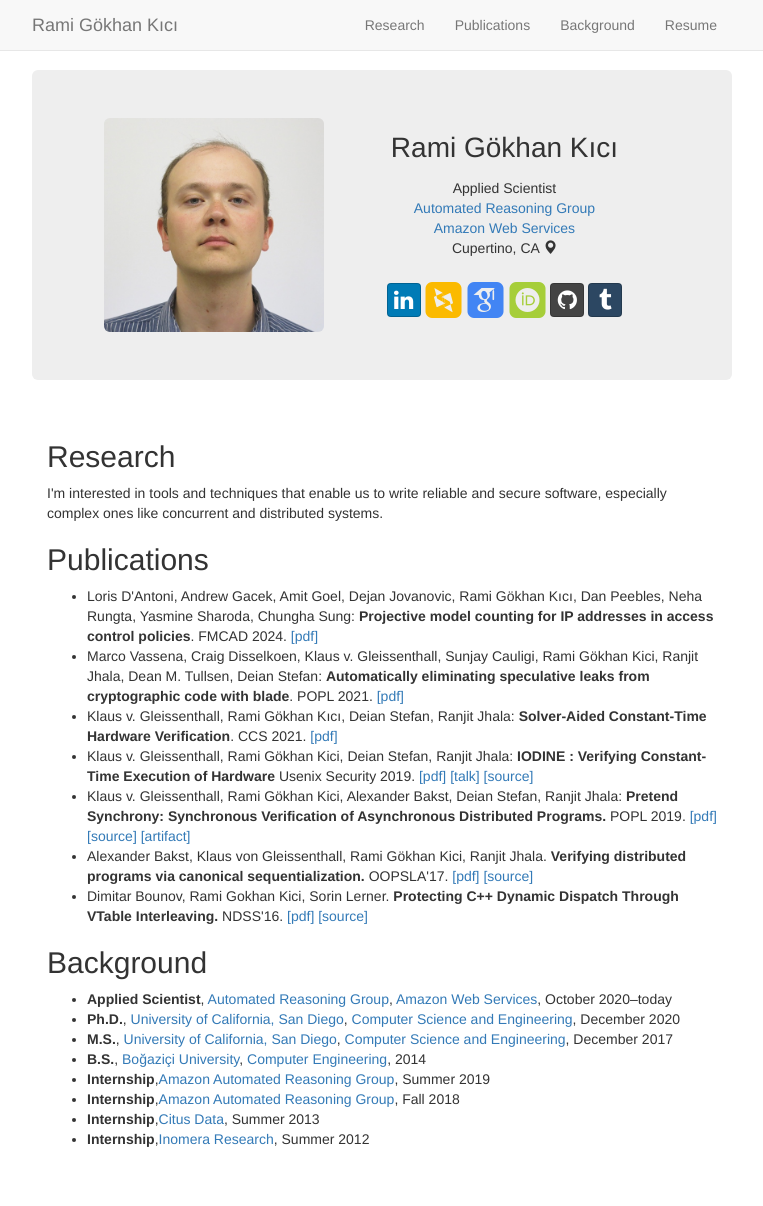
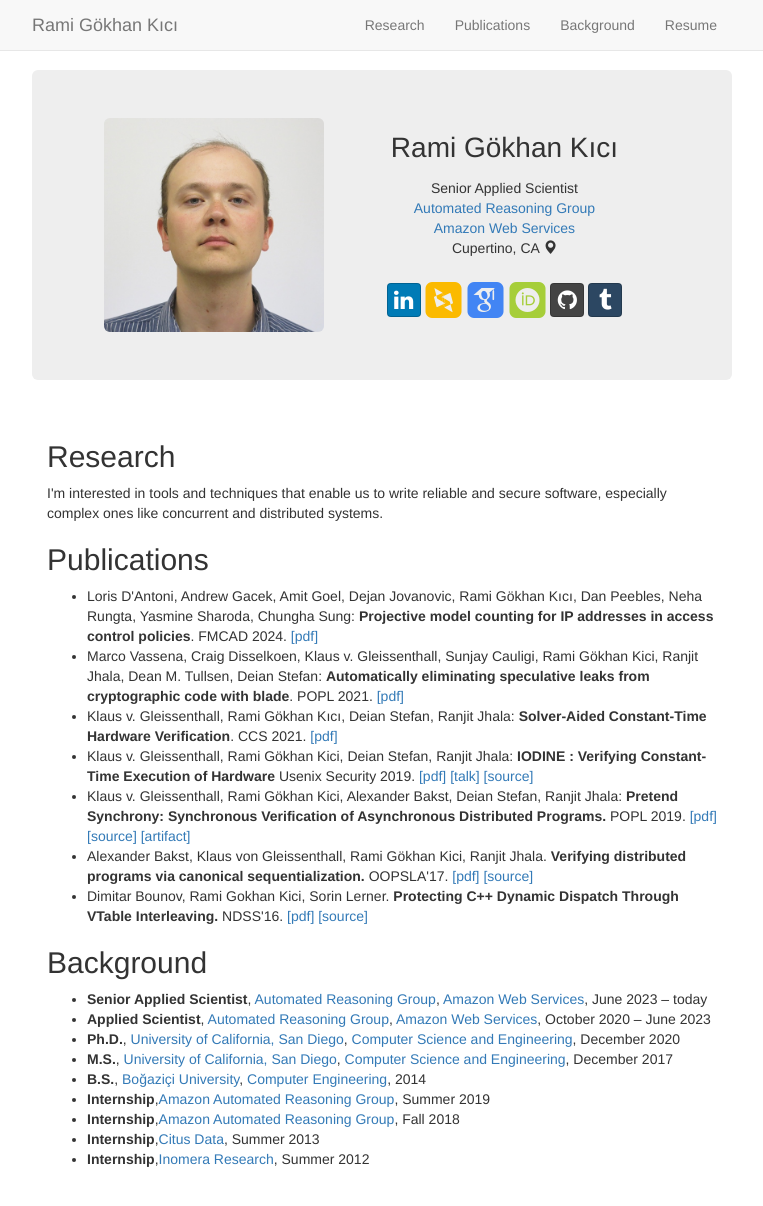
Before and after one commit to gokhankici/gokhankici.github.io, a plain HTML site: page index.html in a window 1280 px wide. Shown: the whole page, without its empty margins (258-1021 px from the left). Drawn offline with Linux system fonts and the light colour scheme; files whose address does not match are found by name.

Commit message:
Update job title

```diff
--- a/index.html
+++ b/index.html
@@ -57,7 +57,7 @@
           <li class="id-info">
             <ul class="flex-container">
               <li class="my-name">Rami Gökhan Kıcı</li>
-              <li>Applied Scientist</li>
+              <li>Senior Applied Scientist</li>
               <li><a target="_blank" href="https://aws.amazon.com/security/provable-security/">Automated Reasoning Group</a></li>
               <li><a target="_blank" href="https://aws.amazon.com/">Amazon Web Services</a></li>
               <li>Cupertino, CA <i class="glyphicon glyphicon-map-marker"></i></li>
@@ -177,10 +177,16 @@
             <h2>Background</h2>
             <ul>
               <li>
+                <b>Senior Applied Scientist</b>,
+                <a target="_blank" href="https://aws.amazon.com/security/provable-security/">Automated Reasoning Group</a>,
+                <a target="_blank" href="https://aws.amazon.com/">Amazon Web Services</a>,
+                June 2023 &#8211; today
+              </li>
+              <li>
                 <b>Applied Scientist</b>,
                 <a target="_blank" href="https://aws.amazon.com/security/provable-security/">Automated Reasoning Group</a>,
                 <a target="_blank" href="https://aws.amazon.com/">Amazon Web Services</a>,
-                October 2020&#8211;today
+                October 2020 &#8211; June 2023
               </li>
               <li>
                 <b>Ph.D.</b>,
```
